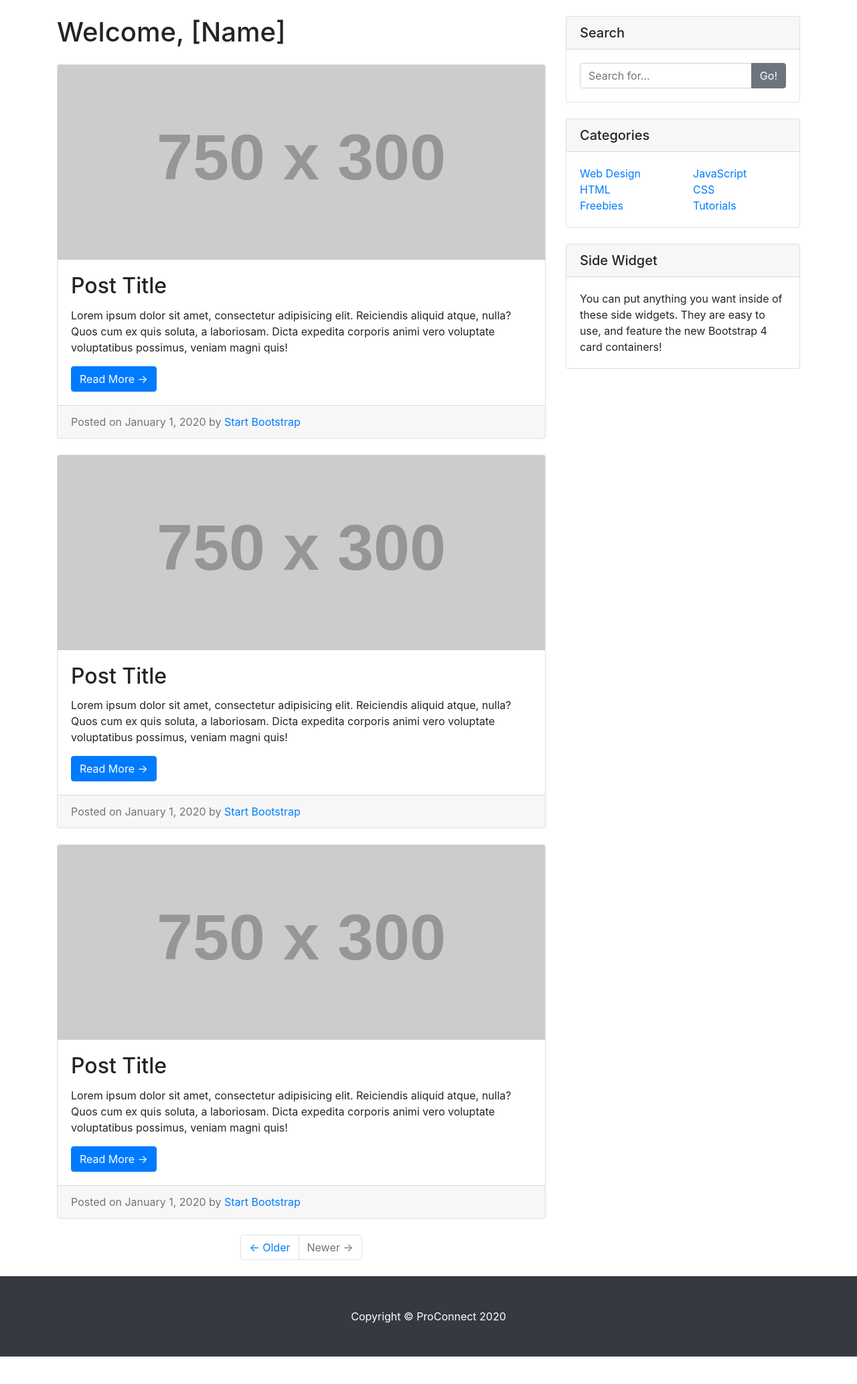
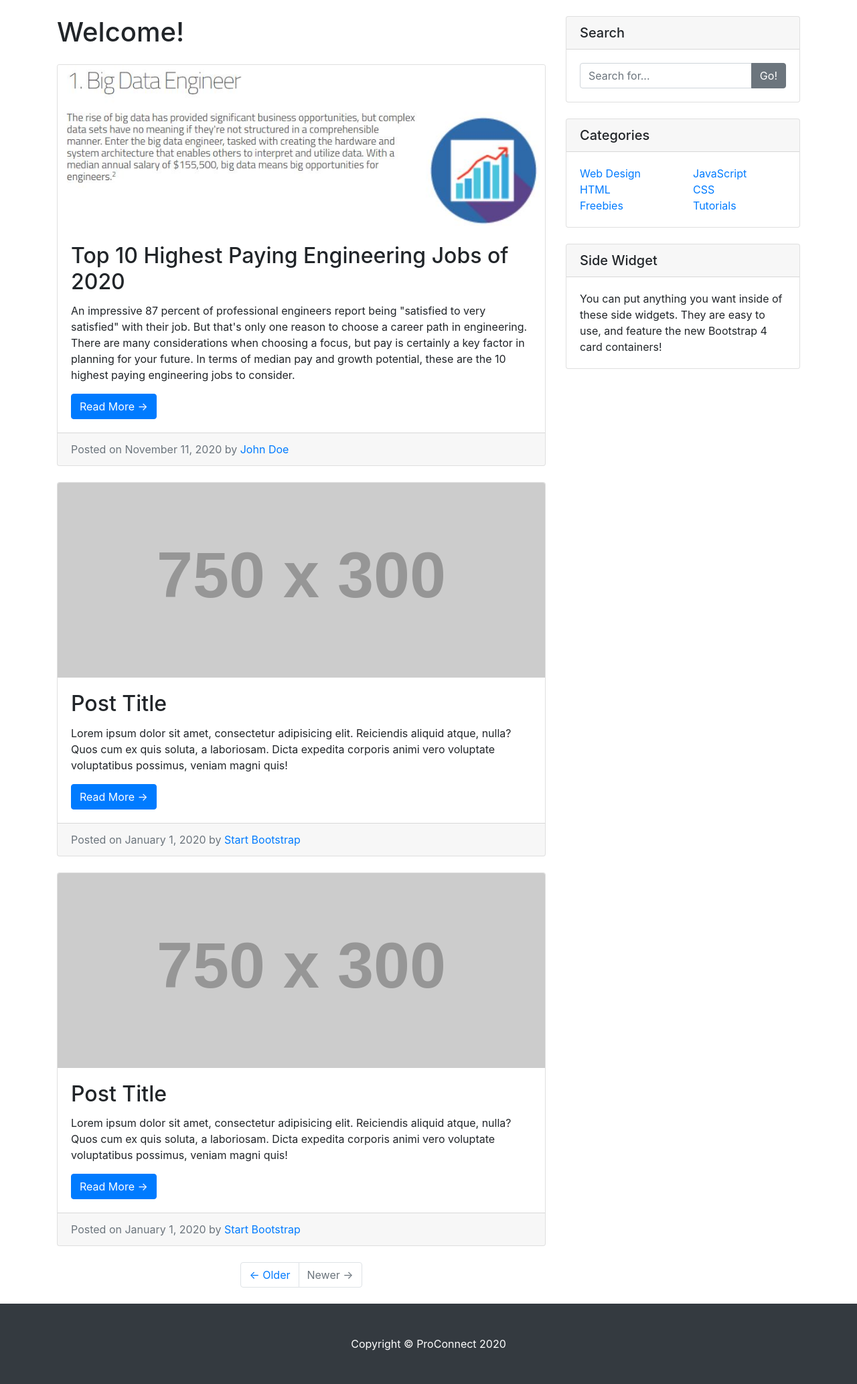
Before and after one commit to phamkevinT/ProConnect, a Node server app: page /home in a window 1280 px wide. Shown: the part 56-2123 px from the top of the page at 67% size. Before the commit the page ends 2082 px from the top, so only its background shows below. Run offline with Node 20, Linux system fonts and the light colour scheme; grey boxes labelled with a size stand in for pictures from a placeholder-image service; some libraries are stand-ins or nearby versions.

Commit message:
Added sample 1st post

```diff
--- a/views/home.ejs
+++ b/views/home.ejs
@@ -67,7 +67,7 @@
       <div class="col-md-8">
 
         <!-- Welcome Header -->
-        <h1 class="my-4">Welcome, [Name]
+        <h1 class="my-4">Welcome!
         </h1>
 
         <!-- Going to have to implement these blog posts as a React container to prevent redundacy -->
@@ -75,20 +75,24 @@
         <!-- Blog Post -->
         <div class="card mb-4">
           <!-- Post image source -->
-          <img class="card-img-top" src="http://placehold.it/750x300" alt="post-image">
+          <img class="card-img-top" src="\images\post1.JPG" alt="post-image">
           <div class="card-body">
             <!-- Post title -->
-            <h2 class="card-title">Post Title</h2>
+            <h2 class="card-title">Top 10 Highest Paying Engineering Jobs of 2020</h2>
             <!-- Post text body -->
-            <p class="card-text">Lorem ipsum dolor sit amet, consectetur adipisicing elit. Reiciendis aliquid atque,
-              nulla? Quos cum ex quis soluta, a laboriosam. Dicta expedita corporis animi vero voluptate voluptatibus
-              possimus, veniam magni quis!</p>
-            <a href="#" class="btn btn-primary">Read More &rarr;</a>
+            <p class="card-text">
+              An impressive 87 percent of professional engineers report being "satisfied to very satisfied" with their
+              job. But that's only one reason to choose a career path in engineering.
+              There are many considerations when choosing a focus, but pay is certainly a key factor in planning for
+              your future. In terms of median pay and growth potential, these are the 10 highest paying engineering jobs
+              to consider.
+            </p>
+            <a href="https://online-engineering.case.edu/blog/highest-paying-engineering-jobs" class="btn btn-primary">Read More &rarr;</a>
           </div>
           <!-- Post date -->
           <div class="card-footer text-muted">
-            Posted on January 1, 2020 by
-            <a href="#">Start Bootstrap</a>
+            Posted on November 11, 2020 by
+            <a href="profile">John Doe</a>
           </div>
         </div>
 
```
Also changed, not shown: public/images/post1.JPG (added).
